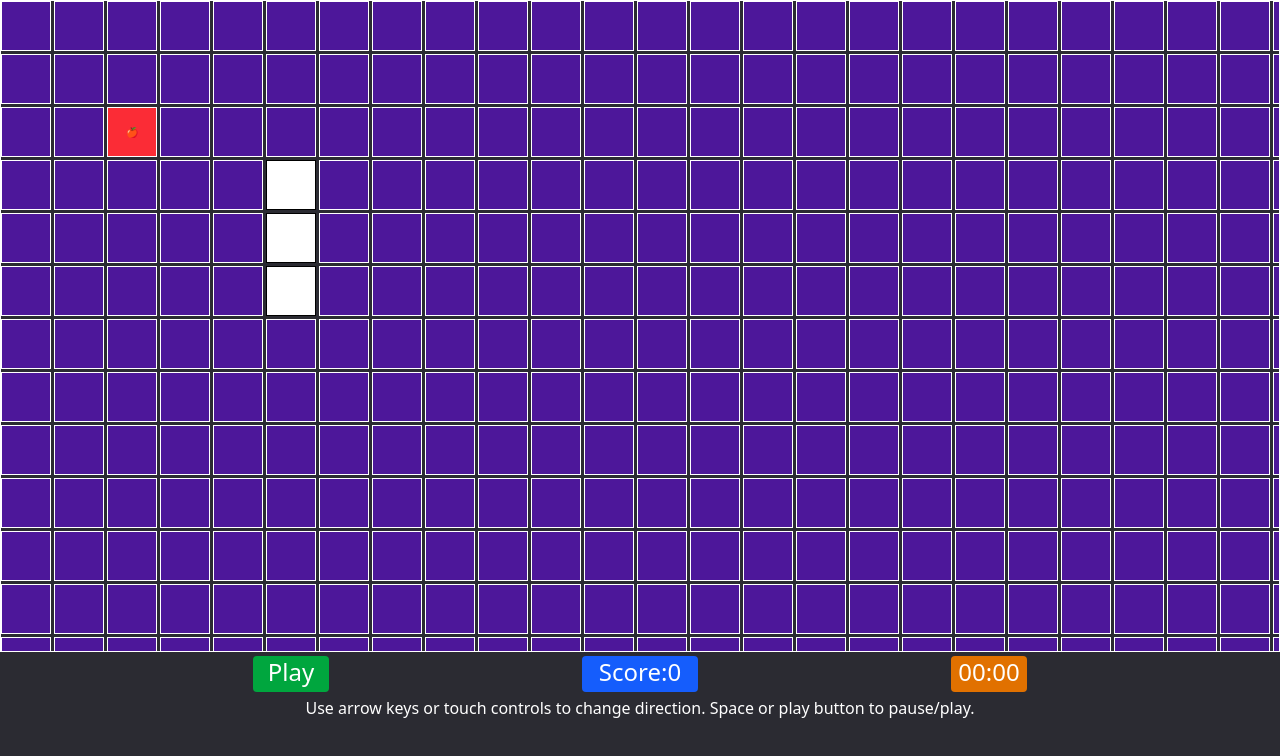
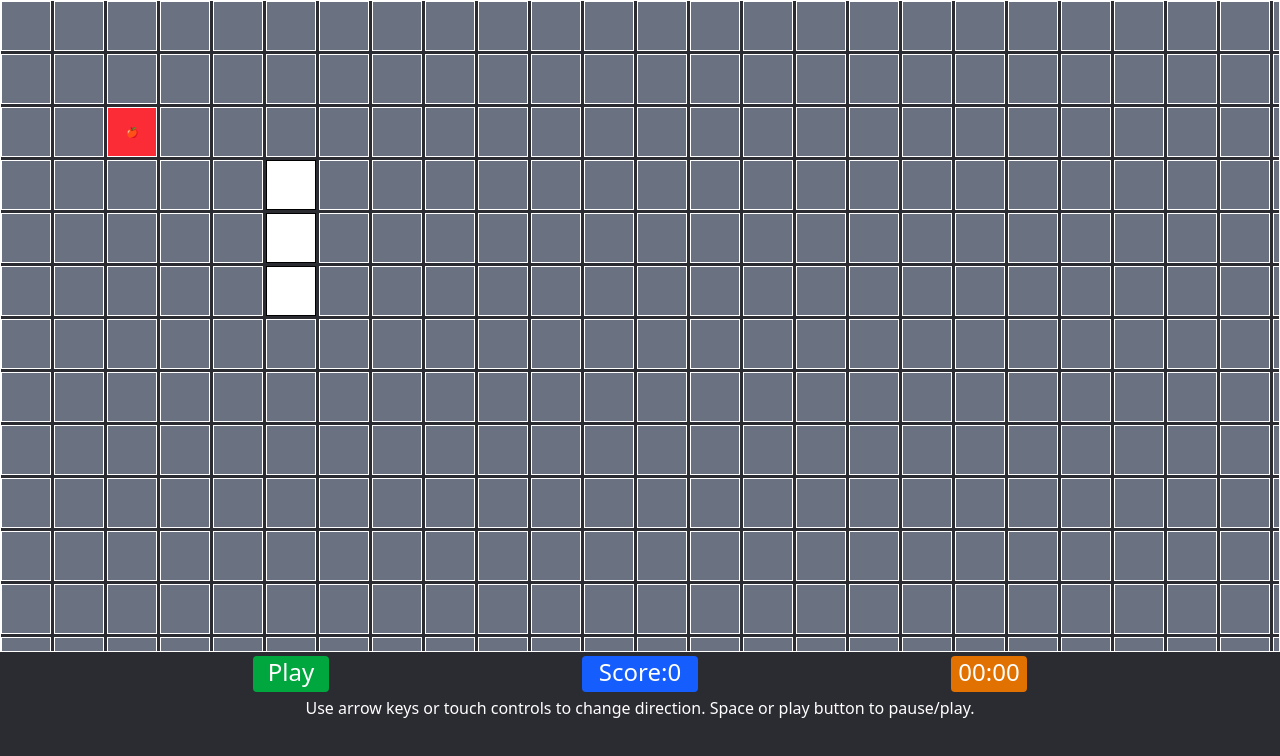
Before and after one commit to Mohd-Feroz-8624/Snake-Game, a React (Vite) app: page / in a window 1280 px wide. Shown: the top 756 px of the page. Built offline with nearby package versions, Linux system fonts and the light colour scheme.

Commit message:
change the bg

```diff
--- a/src/App.jsx
+++ b/src/App.jsx
@@ -7,7 +7,7 @@ import React, {
 } from "react";
 
 const BLOCK = 50; // px
-const INITIAL_SPEED = 200; // ms
+const INITIAL_SPEED = 150; // ms
 
 export default function App() {
   const boardRef = useRef(null);
@@ -288,7 +288,7 @@ export default function App() {
                   ? "bg-white text-black"
                   : isFood
                   ? "bg-red-500 text-white"
-                  : "bg-violet-900 text-white"
+                  : "bg-gray-500 text-white"
               } border`}
               style={{
                 width: `${BLOCK}px`,
```
